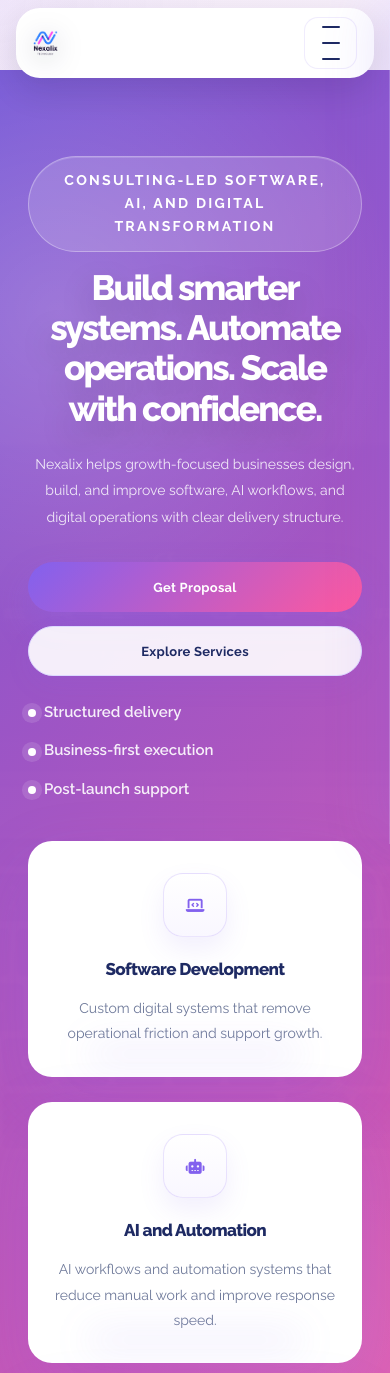
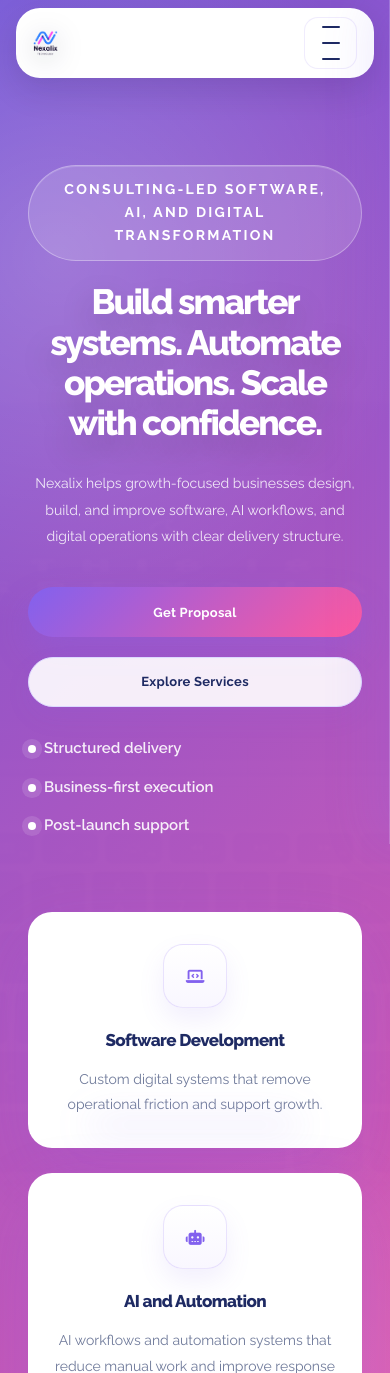
Before and after one commit to DengAchiek/nexalix, a Django app: page / in a window 390 px wide. Shown: the top 1373 px of the page. Run offline with Django 5.2, Linux system fonts and the light colour scheme; data comes from the database, SQL or seed files in the repository; data that the repository does not hold is empty.

Commit message:
Tighten homepage hero overlap and spacing

```diff
--- a/nexalix_app/static/css/redesign.css
+++ b/nexalix_app/static/css/redesign.css
@@ -372,6 +372,10 @@ body.theme-softy .mobile-menu-links a {
     background: rgba(130, 97, 238, 0.04);
 }
 
+body.theme-softy.page-home {
+    --home-hero-overlap: clamp(6.75rem, 8vw, 7.85rem);
+}
+
 body.theme-softy .nx-hero {
     position: relative;
     padding: clamp(5.8rem, 7vw, 6.8rem) 0 clamp(4.2rem, 5vw, 5.2rem);
@@ -379,6 +383,12 @@ body.theme-softy .nx-hero {
     background:
         linear-gradient(135deg, rgba(110, 84, 213, 0.9), rgba(255, 88, 158, 0.86)),
         url("../images/reference/softy-banner-bg.png") center top / cover no-repeat;
+}
+
+body.theme-softy.page-home .nx-hero {
+    margin-top: calc(-1 * var(--home-hero-overlap));
+    padding-top: calc(clamp(7.4rem, 8vw, 8.8rem) + var(--home-hero-overlap));
+    padding-bottom: clamp(4.6rem, 5.5vw, 5.8rem);
 }
 
 body.theme-softy .nx-hero::before {
@@ -396,6 +406,13 @@ body.theme-softy .nx-hero-shell {
     z-index: 1;
 }
 
+body.theme-softy.page-home .nx-hero-shell {
+    display: flex;
+    flex-direction: column;
+    align-items: center;
+    gap: 2.8rem;
+}
+
 body.theme-softy .nx-hero-copy {
     display: flex;
     flex-direction: column;
@@ -410,7 +427,7 @@ body.theme-softy .nx-hero-badge {
     width: fit-content;
     max-width: min(100%, 56rem);
     margin-inline: auto;
-    margin-bottom: 1rem;
+    margin-bottom: 1.35rem;
     justify-content: center;
     text-align: center;
 }
@@ -421,13 +438,14 @@ body.theme-softy .nx-hero-copy h1 {
     line-height: 1.15;
     letter-spacing: -0.055em;
     max-width: 28ch;
+    margin: 0 auto;
     margin-inline: auto;
     text-wrap: balance;
 }
 
 body.theme-softy .nx-hero-supporting {
     max-width: 720px;
-    margin: 1.35rem auto 0;
+    margin: 1.65rem auto 0;
     color: rgba(255, 255, 255, 0.86);
     font-size: 15px;
     line-height: 1.9;
@@ -435,7 +453,8 @@ body.theme-softy .nx-hero-supporting {
 
 body.theme-softy .nx-hero-actions {
     justify-content: center;
-    margin-top: 2rem;
+    gap: 1.2rem;
+    margin-top: 2.35rem;
 }
 
 body.theme-softy .nx-hero-trust-list {
@@ -443,7 +462,7 @@ body.theme-softy .nx-hero-trust-list {
     flex-wrap: wrap;
     justify-content: center;
     gap: 0.85rem 1.35rem;
-    margin: 1.5rem 0 0;
+    margin: 1.85rem 0 0;
     padding: 0;
     list-style: none;
 }
@@ -2033,8 +2052,17 @@ body.theme-softy .skip-link {
         display: none;
     }
 
+    body.theme-softy.page-home {
+        --home-hero-overlap: 4.8rem;
+    }
+
     body.theme-softy .nx-hero {
         padding: 5.35rem 0 3.8rem;
+    }
+
+    body.theme-softy.page-home .nx-hero {
+        padding-top: calc(5.95rem + var(--home-hero-overlap));
+        padding-bottom: 4rem;
     }
 
     body.theme-softy .nx-hero-copy h1 {
@@ -2044,6 +2072,10 @@ body.theme-softy .skip-link {
 
     body.theme-softy .nx-hero-supporting {
         font-size: 14px;
+    }
+
+    body.theme-softy.page-home .nx-hero-shell {
+        gap: 2.15rem;
     }
 
     body.theme-softy .section-heading {
--- a/nexalix_app/templates/base.html
+++ b/nexalix_app/templates/base.html
@@ -46,7 +46,7 @@
 
     <title>{% block title %}{{ meta_title|default:'Nexalix Technologies' }}{% endblock %}</title>
     {% block extra_css %}{% endblock %}
-    <link rel="stylesheet" href="{% static 'css/redesign.css' %}?v=20260427a">
+    <link rel="stylesheet" href="{% static 'css/redesign.css' %}?v=20260427b">
     {% if structured_data_json %}
         {% for schema in structured_data_json %}
     <script type="application/ld+json">{{ schema|safe }}</script>
```
